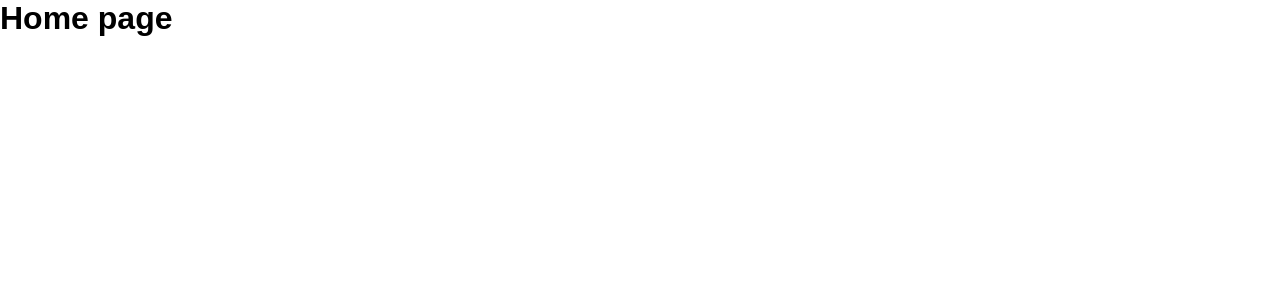
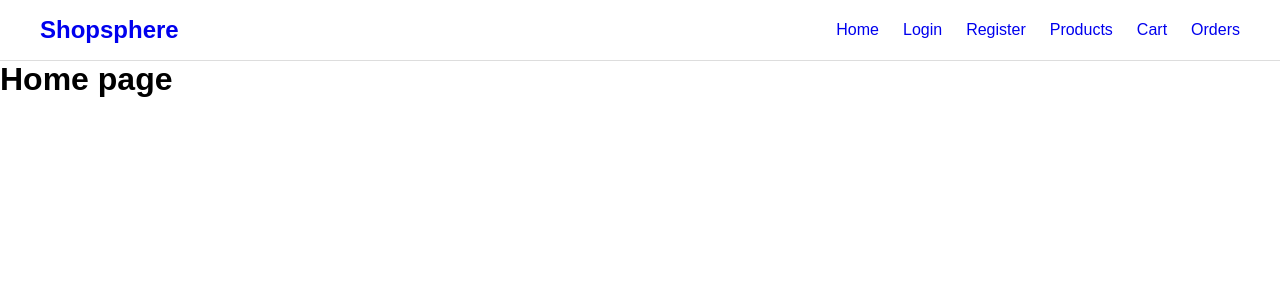
Before and after one commit to nidhi-baberwal/shopsphere, a React (Vite) app in the folder frontend/: page / in a window 1280 px wide. Shown: the top 300 px of the page. Built offline with nearby package versions, Linux system fonts and the light colour scheme.

Commit message:
feat: add styled navbar

```diff
--- a/frontend/src/App.tsx
+++ b/frontend/src/App.tsx
@@ -5,10 +5,13 @@
 import Products from "./pages/Products";
 import Cart from "./pages/Cart";
 import Orders from "./pages/Orders";
+import Navbar from "./components/Navbar";
 
 function App() {
   return (
    <BrowserRouter>
+   <Navbar/>
+
    <Routes>
     <Route path="/" element={<Home />} />
     <Route path="/login" element={<Login/>} />
--- /dev/null
+++ b/frontend/src/components/Navbar.tsx
@@ -0,0 +1,21 @@
+import { Link } from "react-router-dom";
+import "../styles/Navbar.css";
+
+function Navbar() {
+    return (
+        <nav className="navbar">
+            <Link to="/" className="navbar-logo">Shopsphere</Link>
+
+            <div className="navbar-links">
+                <Link to="/">Home</Link>
+                <Link to="/login">Login</Link>
+                <Link to="/register">Register</Link>
+                <Link to="/products">Products</Link>
+                <Link to="/cart">Cart</Link>
+                <Link to="/orders">Orders</Link>
+
+            </div>
+        </nav>
+    );
+}
+export default Navbar;
--- /dev/null
+++ b/frontend/src/styles/Navbar.css
@@ -0,0 +1,23 @@
+.navbar{
+    display: flex;
+    justify-content: space-between;
+    align-items: center;
+    padding: 16px 40px;
+    border-bottom: 1px solid #ddd;
+}
+
+.navbar-logo{
+    font-size: 24px;
+    font-weight: bold;
+    text-decoration: none;
+}
+
+.navbar-links{
+    display: flex;
+    gap: 24px;
+}
+
+.navbar-links a{
+    text-decoration: none;
+    font-size: 16px;
+}
```
